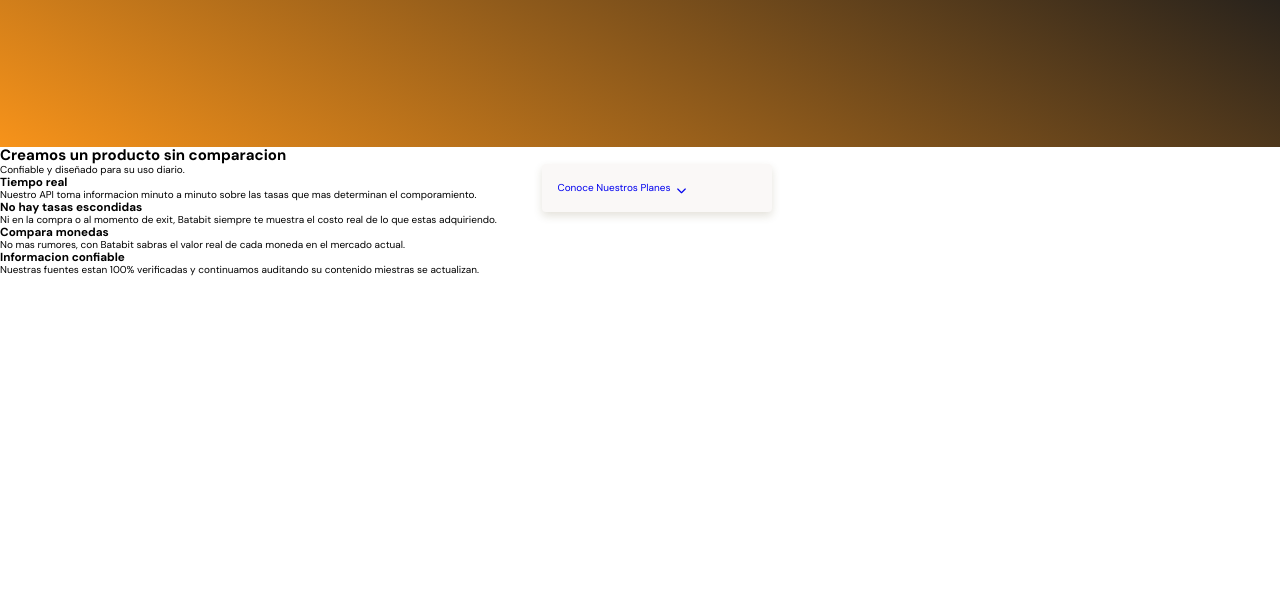
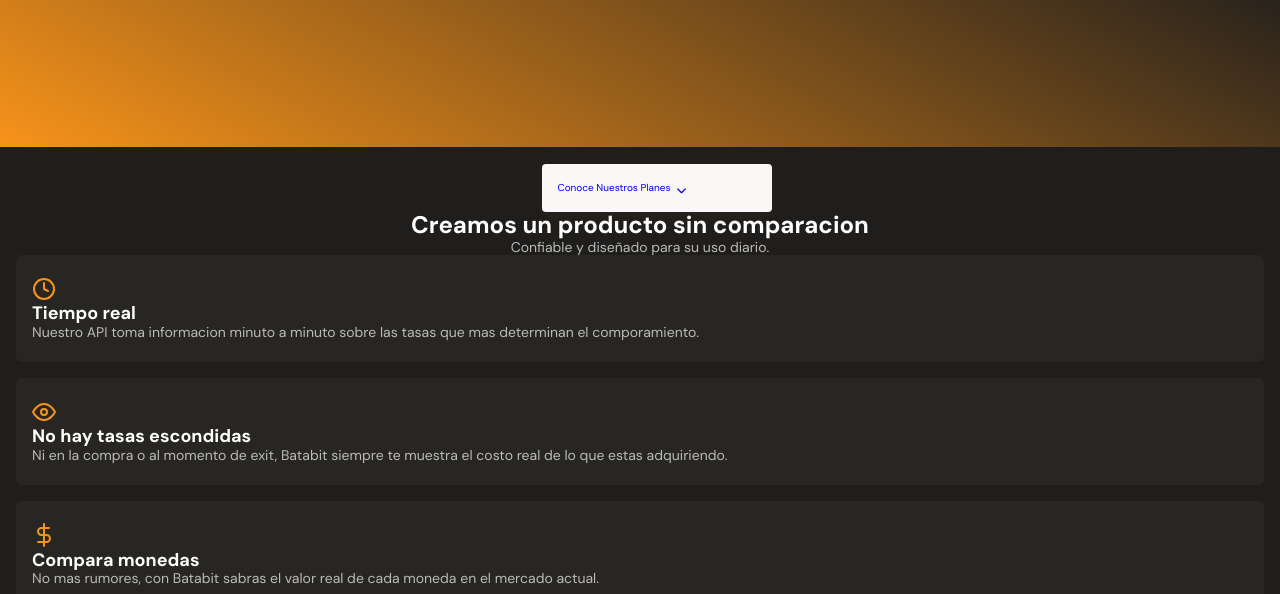
Before and after one commit to GDeGilberto/Mentes-del-olimpo, a plain HTML site: page index.html in a window 1280 px wide. Shown: the part 206-800 px from the top of the page. Drawn offline with Linux system fonts and the light colour scheme.

Commit message:
se termina estilo para moviles y se agregan nuevos imagenes utilizados en la seccion

```diff
--- a/css/style.css
+++ b/css/style.css
@@ -19,13 +19,10 @@
     --Grey: #BABABA;
     --off_white: #FAF8F7;
     --just_white: #FFFFFF;
+
     --paddingSecciones: 60px 0;
     --padding-container: 80px 0;
     --marginElementos: 40px;
-}
-
-body {
-
 }
 
 .container {
@@ -109,6 +106,33 @@
     left: 6px;
 }
 
+.centro{
+    text-align: center;
+}
+.seccion-de-ayuda{
+    background-color: var(--Warm_black);
+    padding: 64px 16px;
+}
+.seccion-de-ayuda h2,h3{
+    color: var(--just_white);
+}
+.seccion-de-ayuda h2{
+    font-size: 24px;
+}
+.seccion-de-ayuda h3{
+    font-size: 18px;
+}
+.seccion-de-ayuda p{
+    color: var(--Grey);
+    font-size: 14px;
+}
+.seccion-de-ayuda .bloque{
+    background-color: var(--Warm_black1);
+    margin-bottom: 16px;
+    padding: 22px 16px;
+    border-radius: 6px;
+}
+
 @media screen and (max-width: 800px) {
     .hero__texts h1 {
         font-size: 2rem;
--- a/index.html
+++ b/index.html
@@ -1,14 +1,15 @@
 <!DOCTYPE html>
 <html lang="es">
-
 <head>
     <meta charset="UTF-8">
     <meta http-equiv="X-UA-Compatible" content="IE=edge">
+
     <meta name="viewport" content="width=device-width, initial-scale=1.0">
     <link rel="stylesheet" href="css/Normalize.css">
     <link rel="stylesheet" href="css/style.css">
     <link rel="stylesheet" href="css/tablet.css" media="screen and (min-width: 768px">
     <link rel="stylesheet" href="css/desktop.css" media="screen and (min-width: 1024px">
+
     <script src="https://kit.fontawesome.com/9a99de06cc.js" crossorigin="anonymous"></script>
     <meta content="Desarrollador Front-End | HTML, Css y Flex-Box " name="descripción" />
     <meta content="Las mentes del olimpo" name="Autor" />
@@ -18,7 +19,6 @@
 </head>
 
 <body>
-
     <header class="hero">
         <section class="hero__main container">
             <div class="hero__img">
@@ -33,41 +33,37 @@
         <a href="#" class="hero_button">Conoce Nuestros Planes <span><i class="fas fa-chevron-down"></i></span></a>
     </header>
     <main>
-        <section id="seccion-de-ayuda">
-            <div>
+        <section class="seccion-de-ayuda">
+            <div class="centro">
                 <h2>Creamos un producto sin comparacion</h2>
                 <p>Confiable y diseñado para su uso diario.</p>
             </div>
-            <div>
-                <span></span>
+            <div class="bloque">
+                <span><img src="img/clock.svg" alt="icono de un reloj"></span>
                 <h3>Tiempo real</h3>
                 <p>Nuestro API toma informacion minuto a minuto sobre las tasas que mas determinan el comporamiento.
                 </p>
             </div>
-            <div>
-                <span></span>
+            <div class="bloque">
+                <span><img src="img/eye.svg" alt="icono de un ojo"></span>
                 <h3>No hay tasas escondidas</h3>
                 <p>Ni en la compra o al momento de exit, Batabit siempre te muestra el costo real de lo que estas adquiriendo.</p>
             </div>
-            <div>
-                <span></span>
+            <div class="bloque">
+                <span><img src="img/dollar-sign.svg" alt="icono de simbolo de moneda"></span>
                 <h3>Compara monedas</h3>
                 <p>No mas rumores, con Batabit sabras el valor real de cada moneda en el mercado actual.</p>
             </div>
-            <div>
-                <span></span>
+            <div class="bloque">
+                <span><img src="img/check-circle.svg" alt="icono de aprovacion"></span>
                 <h3>Informacion confiable</h3>
                 <p>Nuestras fuentes estan 100% verificadas y continuamos auditando su contenido miestras se actualizan.</p>
             </div>
         </section>
     </main>
-    <footer></footer>
+    <footer>
 
-
-
-
-
-
+    </footer>
 
     <script src="js/app.js"></script>
 </body>
```
Also changed, not shown: img/check-circle.svg (added), img/clock.svg (added), img/dollar-sign.svg (added), img/eye.svg (added).
